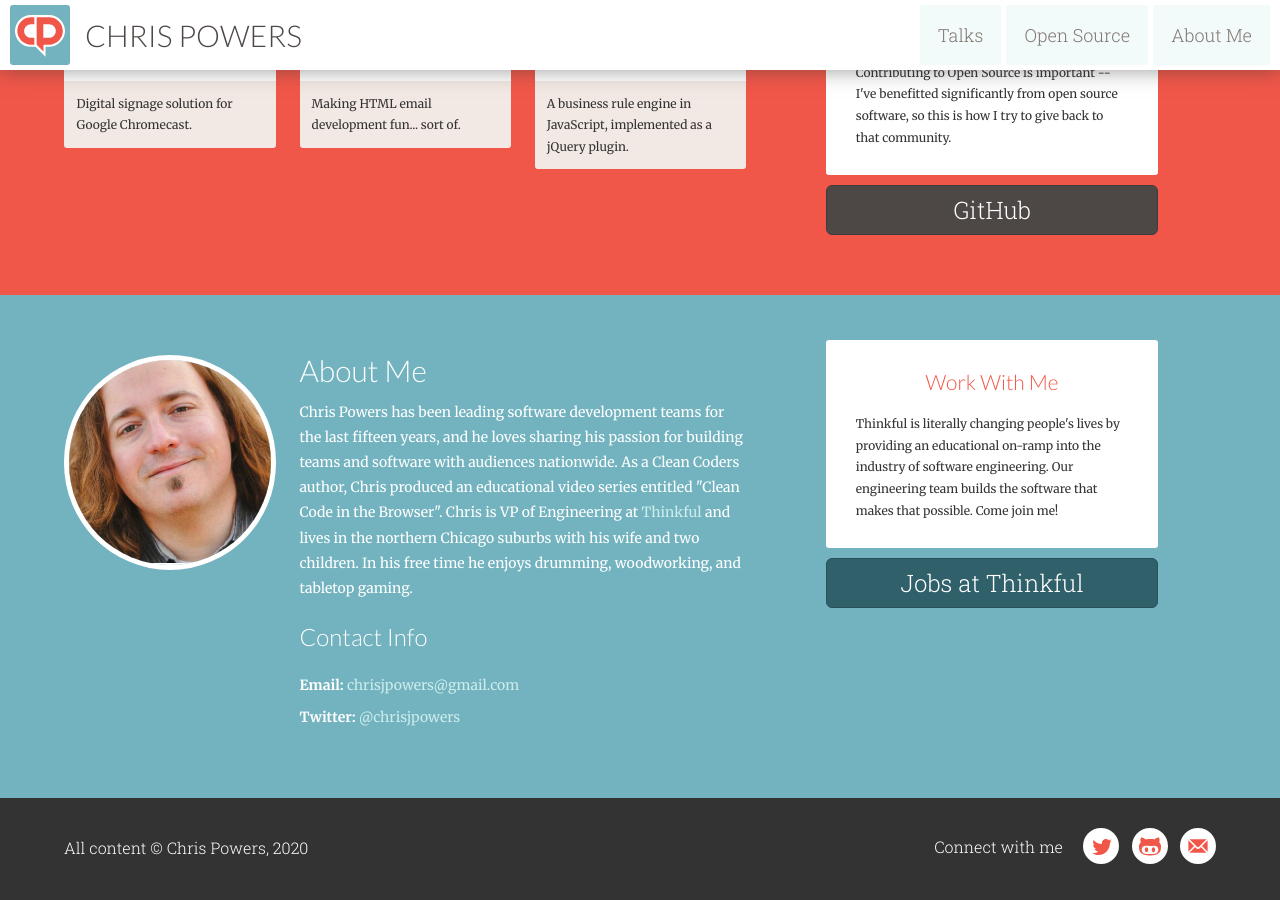
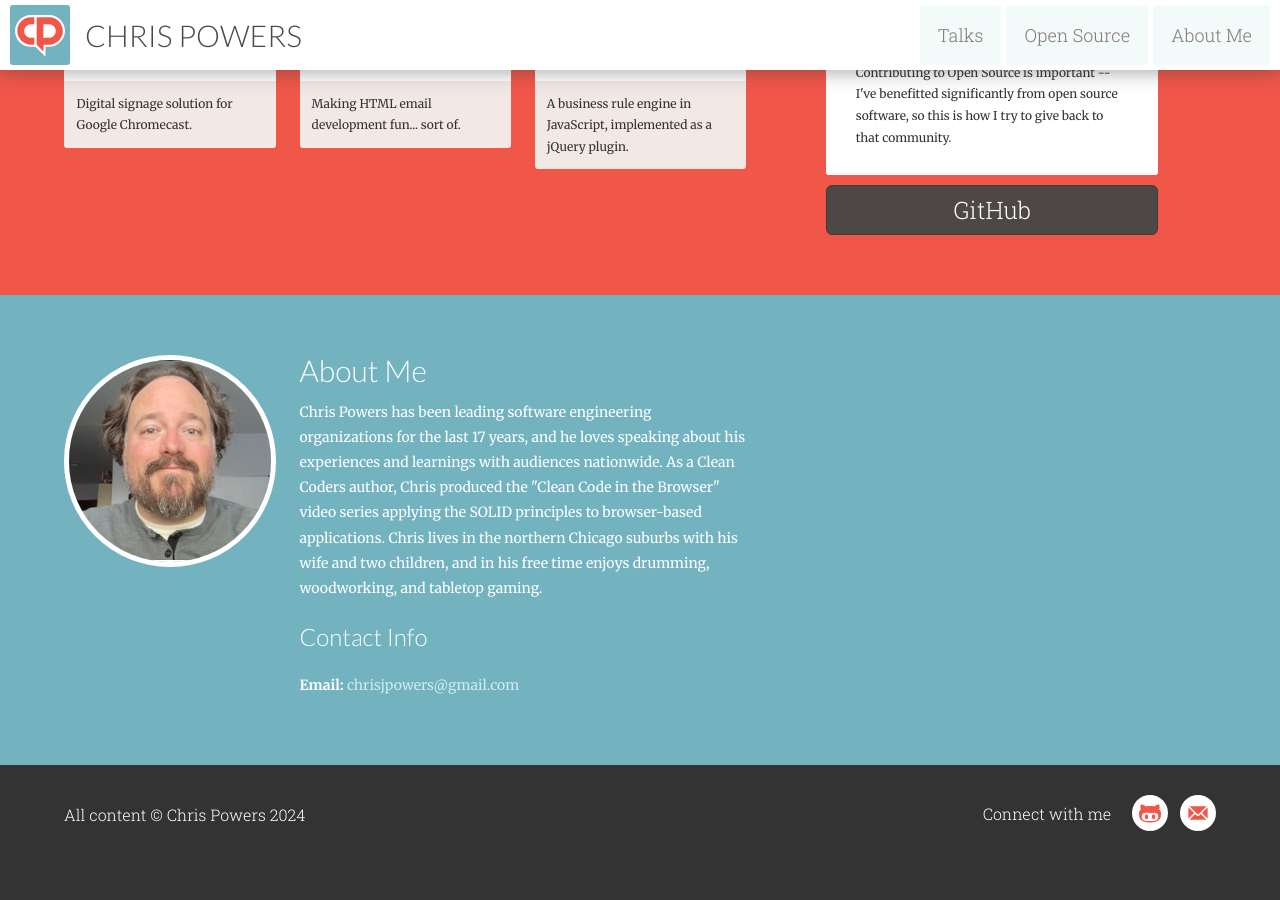
Before and after one commit to chrisjpowers/chrisjpowers.github.com, a Jekyll site: the page built from index.md, in a window 1280 px wide and 900 px high, scrolled down 2247 px. Built offline with Jekyll 4.4.1, drawn with Linux system fonts in a browser that asks for light colours; nearby versions of some CDN libraries; after the commit the page ends 3114 px from its top, so only the background shows below that.

Commit message:
Updated footer

```diff
--- a/_includes/footer.html
+++ b/_includes/footer.html
@@ -6,13 +6,13 @@
         <img src="/assets/img/photo/chris-powers.png" alt="Chris Powers">
       </figure>
       <div class="text">
-        <p>Chris Powers has been leading software development teams for the last fifteen years, and he loves sharing his passion for building teams and software with audiences nationwide. As a Clean Coders author, Chris produced an educational video series entitled "Clean Code in the Browser". Chris is VP of Engineering at <a href="https://www.thinkful.com" target="_blank">Thinkful</a> and lives in the northern Chicago suburbs with his wife and two children. In his free time he enjoys drumming, woodworking, and tabletop gaming.</p>
+        <p>Chris Powers has been leading software engineering organizations for the last {{ site.time | date: '%Y' | minus: 2007 }} years, and he loves speaking about his experiences and learnings with audiences nationwide. As a Clean Coders author, Chris produced the "Clean Code in the Browser" video series applying the SOLID principles to browser-based applications. Chris lives in the northern Chicago suburbs with his wife and two children, and in his free time enjoys drumming, woodworking, and tabletop gaming.</p>
         <h2>Contact Info</h2>
         <p><strong>Email:</strong> <a href="mailto:chrisjpowers@gmail.com">chrisjpowers@gmail.com</a></p>
-        <p><strong>Twitter:</strong> <a href="https://twitter.com/chrisjpowers" target="_blank">@chrisjpowers</a></p>
+        <p style="display: none;"><strong>Twitter:</strong> <a href="https://twitter.com/chrisjpowers" target="_blank">@chrisjpowers</a></p>
       </div>
     </article>
-    <aside>
+    <aside style="display: none;">
       <div class="text">
         <h3>Work With Me</h3>
         <p>Thinkful is literally changing people's lives by providing an educational on-ramp into the industry of software engineering. Our engineering team builds the software that makes that possible. Come join me!</p>
@@ -26,7 +26,7 @@
     <div class="social-links">
       <h6>Connect with me</h6>
       <ul>
-        <li>
+        <li style="display: none;">
           <a href="https://twitter.com/chrisjpowers" target="_blank">
             <svg viewBox="0 0 30 30"><use xlink:href="#twitter-icon"></use></svg>
           </a>
@@ -43,6 +43,6 @@
         </li>
       </ul>
     </div>
-    <p class="copyright">All content &copy; Chris Powers, 2020</p>
+    <p class="copyright">All content &copy; Chris Powers {{ site.time | date: '%Y' }}</p>
   </div>
 </footer>
```
Also changed, not shown: assets/img/photo/chris-powers.png.
